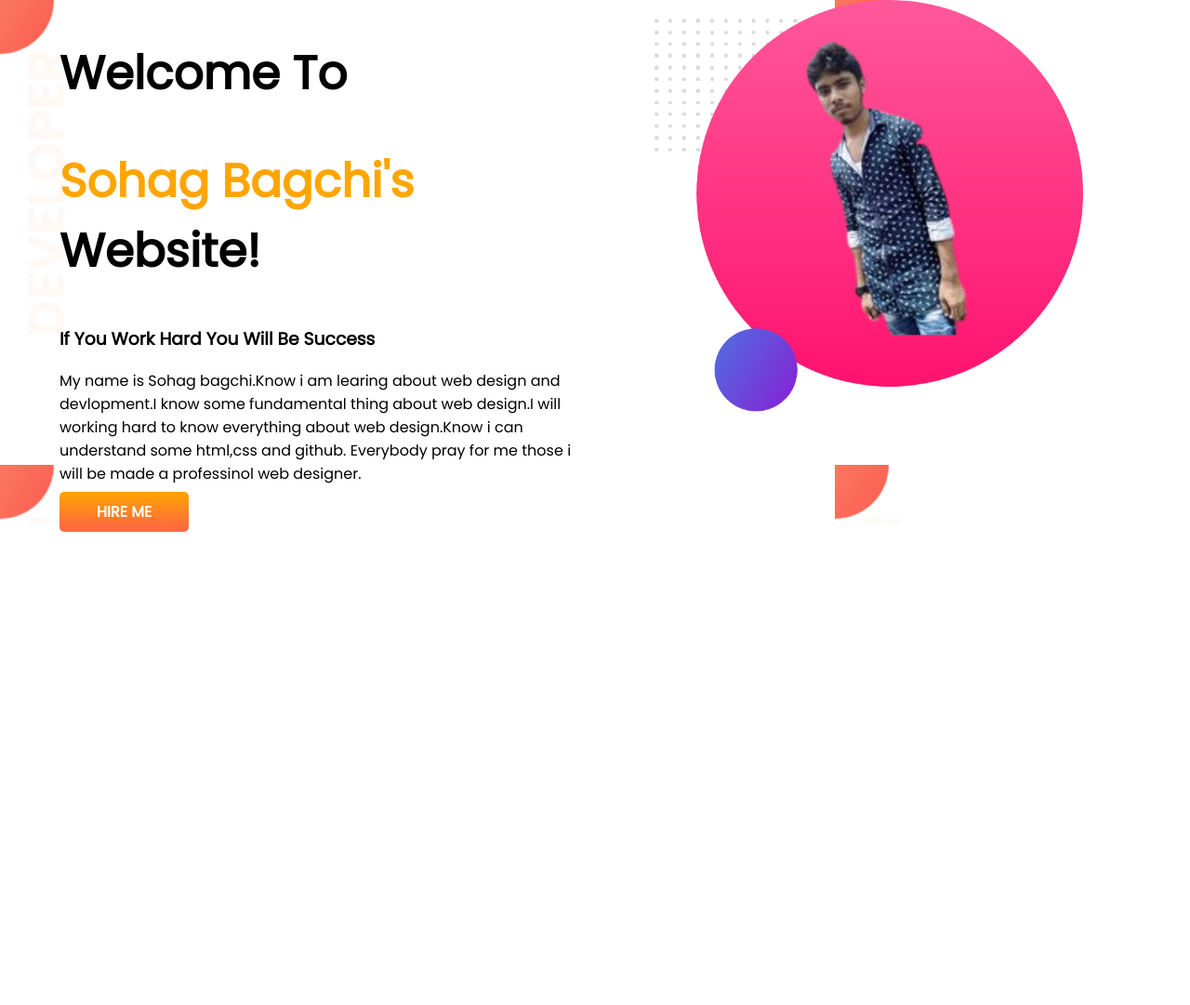
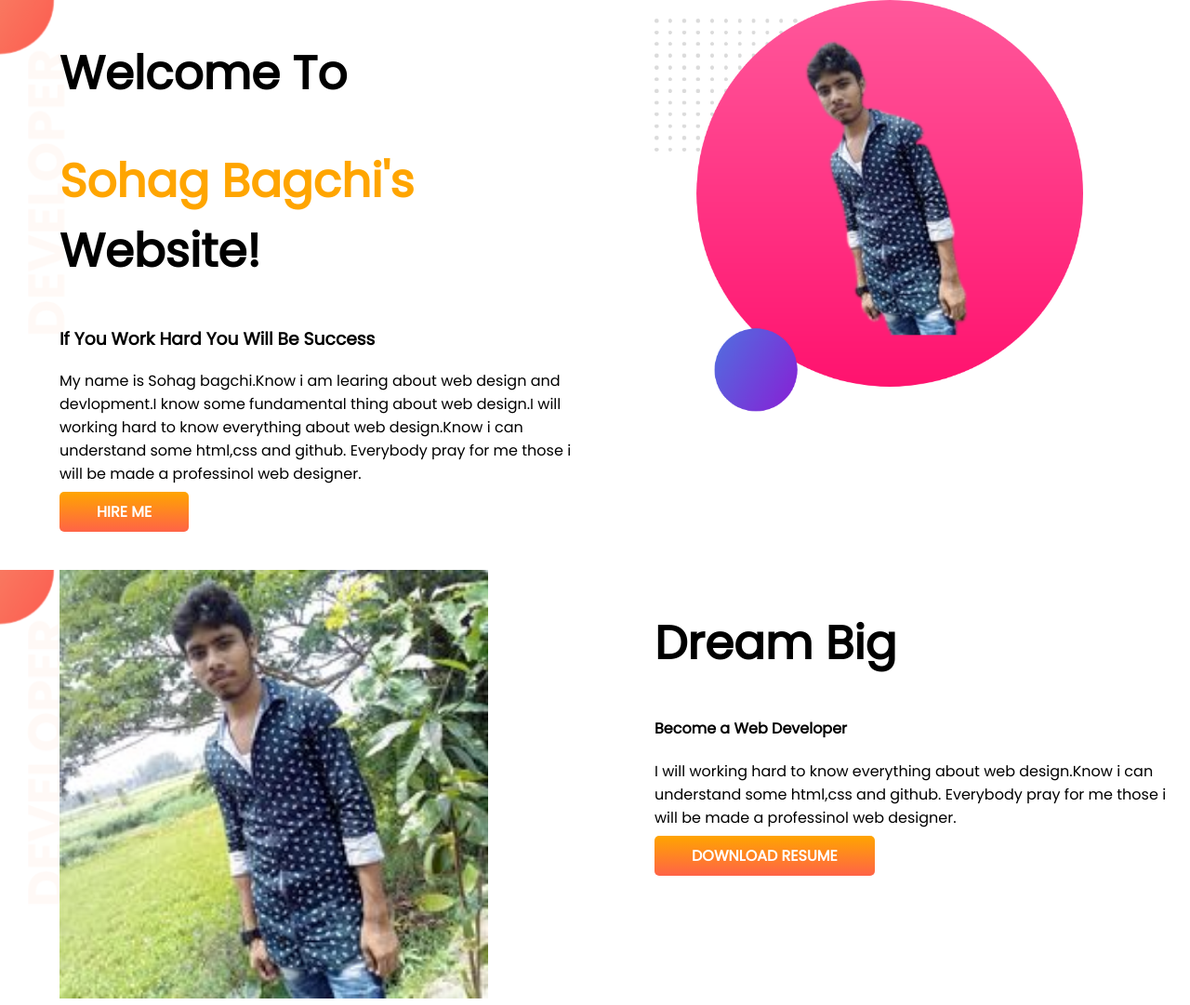
Before and after one commit to sohagbagchi/developer-portfolio, a plain HTML site: page index.html in a window 1280 px wide. Shown: the whole page at 93% size. Before the commit the page ends 800 px from the top, so only its background shows below. Drawn offline with Linux system fonts and the light colour scheme.

Commit message:
added dream-big

```diff
--- a/index.html
+++ b/index.html
@@ -24,6 +24,17 @@
     <div class="half-width">
       <img src="images/sohagpic.png" alt="Sohag">
     </div>
+  </section><br><br>
+  <section class="dream-big">
+    <div class="half-width">
+      <img src="sohag.jpg" alt="Sohag">
+    </div>
+    <div class="half-width">
+      <h1>Dream Big</h1>
+      <h4>Become a Web Developer</h4>
+      <p>I will working hard to know everything about web design.Know i can understand some html,css and github. Everybody pray for me those i will be made a professinol web designer.</p>
+      <a class="link-button" target="_blank" href="https://github.com/sohagbagchi">DOWNLOAD RESUME</a>
+    </div>
   </section>
 </body>
 </html>
--- a/style.css
+++ b/style.css
@@ -28,4 +28,9 @@ section{
 }
 .top-banner{
     background-image: url(images/top-banner.png);
+    background-repeat: no-repeat;
 }
+.dream-big{
+    background-image: url(images/top-banner.png);
+    background-repeat: no-repeat;
+}
```
